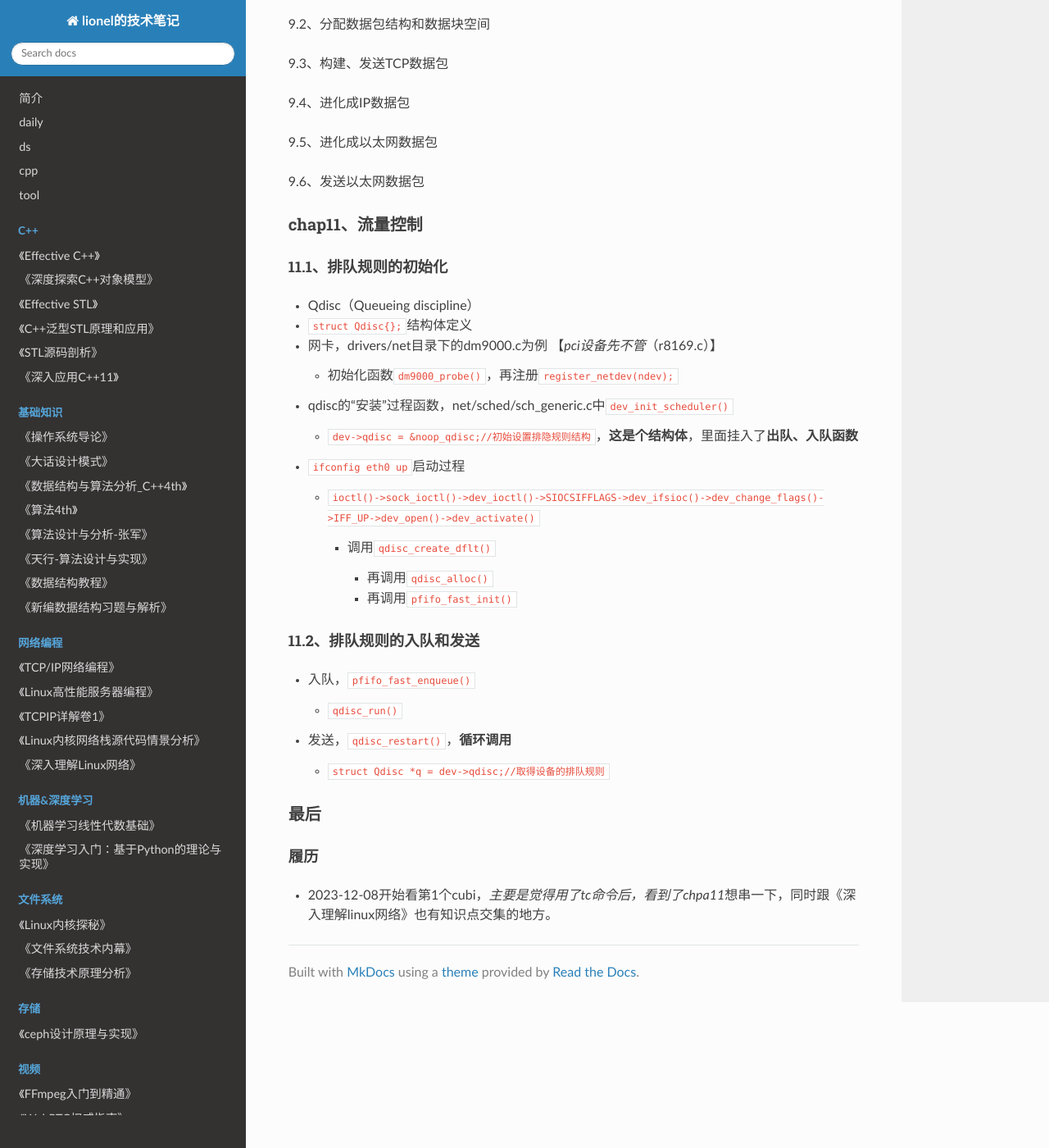
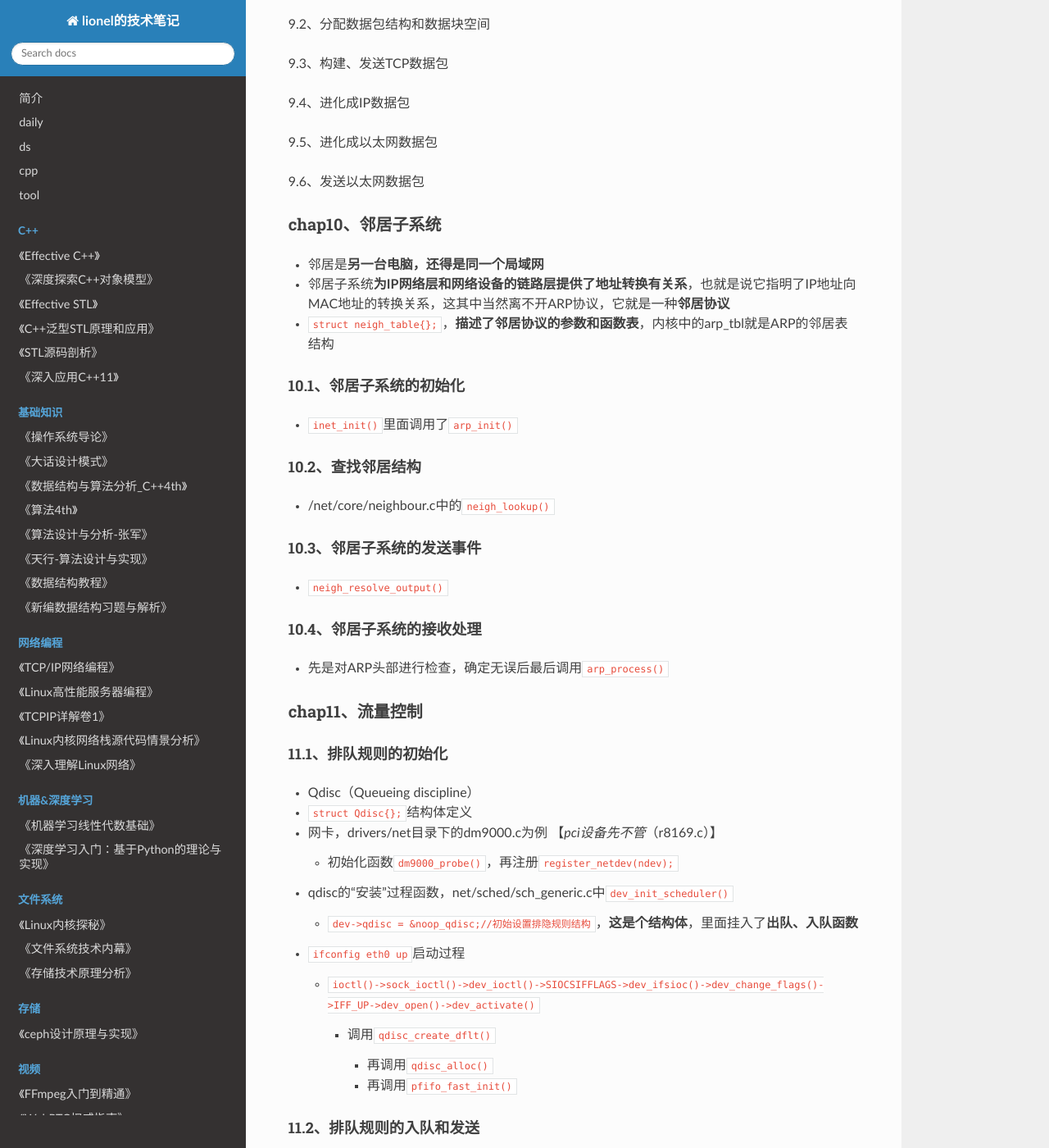
Before and after one commit to wolflion/booknotes, an MkDocs documentation site: the page built from docs/10network/追踪LinuxTCPIP代码运行：基于2.6内核.md, in a window 1280 px wide and 1400 px high, scrolled down 3377 px. Shown: the whole window at 82% size. Built offline with MkDocs 1.6.1, drawn with Linux system fonts in a browser that asks for light colours; nearby versions of some CDN libraries.

Commit message:
Update 追踪LinuxTCPIP代码运行：基于2.6内核.md

```diff
--- a/docs/10network/追踪LinuxTCPIP代码运行：基于2.6内核.md
+++ b/docs/10network/追踪LinuxTCPIP代码运行：基于2.6内核.md
@@ -138,6 +138,28 @@ static struct super_operations sockfs_ops = {
 
 9.6、发送以太网数据包
 
+### chap10、邻居子系统
+
++ 邻居是**另一台电脑，还得是同一个局域网**
++ 邻居子系统**为IP网络层和网络设备的链路层提供了地址转换有关系**，也就是说它指明了IP地址向MAC地址的转换关系，这其中当然离不开ARP协议，它就是一种**邻居协议**
++ `struct neigh_table{};`，**描述了邻居协议的参数和函数表**，内核中的arp_tbl就是ARP的邻居表结构
+
+#### 10.1、邻居子系统的初始化
+
++ `inet_init()`里面调用了`arp_init()`
+
+#### 10.2、查找邻居结构
+
++ /net/core/neighbour.c中的`neigh_lookup()`
+
+#### 10.3、邻居子系统的发送事件
+
++ `neigh_resolve_output()`
+
+#### 10.4、邻居子系统的接收处理
+
++ 先是对ARP头部进行检查，确定无误后最后调用`arp_process()`
+
 ### chap11、流量控制
 
 #### 11.1、排队规则的初始化
```
